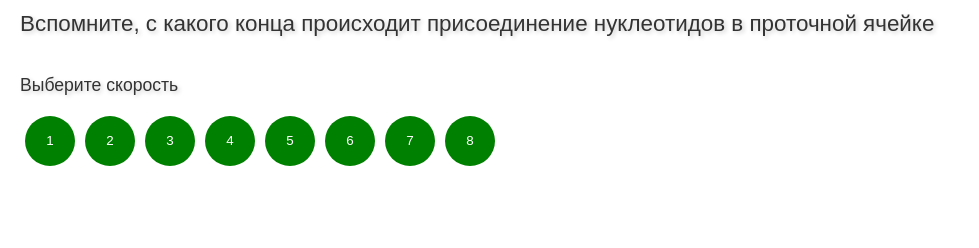
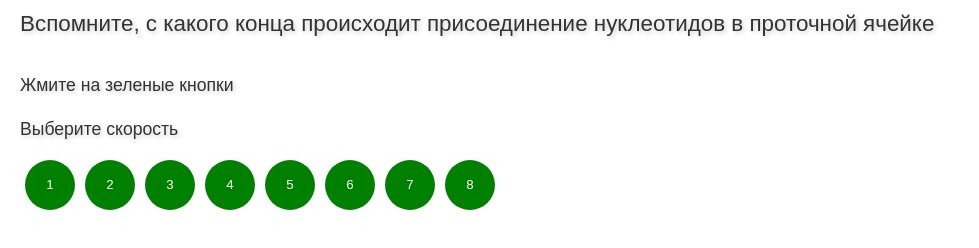
Before and after one commit to biologistwholovengs/NGS-online, a plain HTML site: page NGS game.html in a window 1280 px wide. Shown: the part 126-374 px from the top of the page, without its empty margins (0-979 px from the left). Drawn offline with Linux system fonts and the light colour scheme.

Commit message:
Update NGS game.html

```diff
--- a/NGS game.html
+++ b/NGS game.html
@@ -67,6 +67,7 @@
 <body>
     <p>Помогите секвенатору прочитать ДНК</p>
     <p>Вспомните, с какого конца происходит присоединение нуклеотидов в проточной ячейке</p>
+    <p>Жмите на зеленые кнопки</p>
      <p>Выберите скорость</p>
     <div class="buttons-container">
         <button class="speed-button" onclick="window.location.href='NGS game 4.html'">1</button>
```
